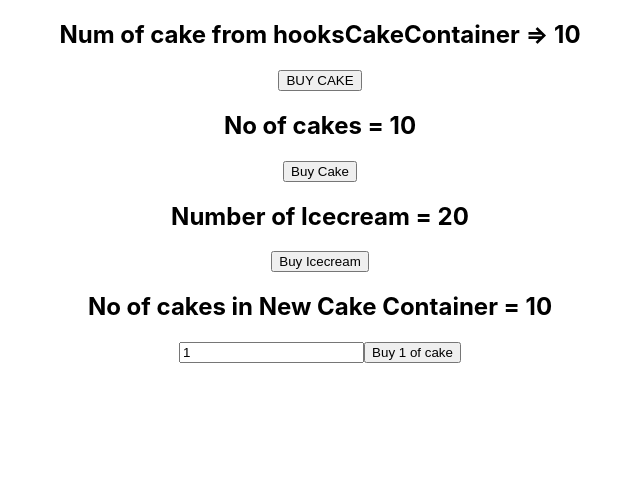
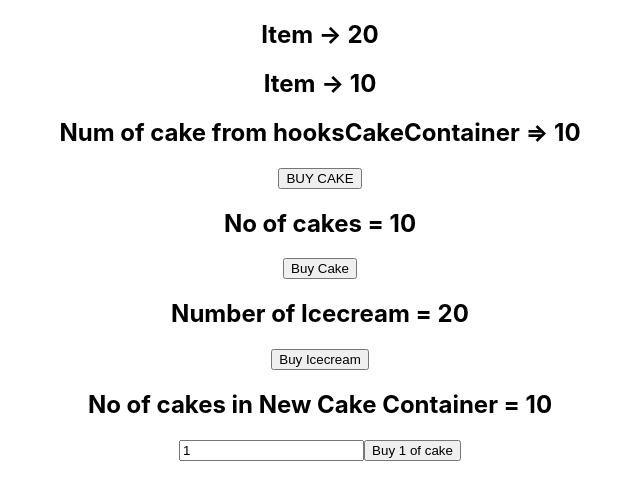
Before and after one commit to sadiaRia/react-redux, a React (Create React App) app: page / in a window 1280 px wide. Shown: the top 500 px of the page, without its empty margins (320-960 px from the left). Built offline with nearby package versions, Linux system fonts and the light colour scheme.

Commit message:
use ownprop

```diff
--- a/src/App.js
+++ b/src/App.js
@@ -6,14 +6,17 @@
 import HooksCakeContainer from './components/HooksCakeContainer';
 import IcecreamContainer from './components/IcecreamContainer';
 import NewCakeContainer from './components/NewCakeContainer';
+import ItemContainer from './components/ItemContainer';
 function App() {
   return (
     <Provider store={store}> {/*we need to pass the store as props in provider*/}
       <div className="App">
+        <ItemContainer />
+        <ItemContainer cake />
         <HooksCakeContainer />
         <CakeContainer />
         <IcecreamContainer />
-        <NewCakeContainer/>
+        <NewCakeContainer />
       </div>
     </Provider>
   );
--- /dev/null
+++ b/src/components/ItemContainer.js
@@ -0,0 +1,23 @@
+import React from 'react'
+import { connect } from 'react-redux';
+
+function ItemContainer(props) {
+  return (
+    <div>
+      <h2>Item -> {props.item}</h2>
+    </div>
+  )
+}
+
+// own Prop usecase -> 'master detaied pattern'
+// from a list of items when click on a particular item you would pass in the item ID
+// as a prop & fetch the data only for that ID from redux
+
+
+const mapStateToProps = (state, ownProps) => {
+  const itemState = ownProps.cake ? state.cake.noOfCake : state.icecream.noOfIcecream
+  return {
+    item: itemState
+  }
+}
+export default connect(mapStateToProps)(ItemContainer);
```
